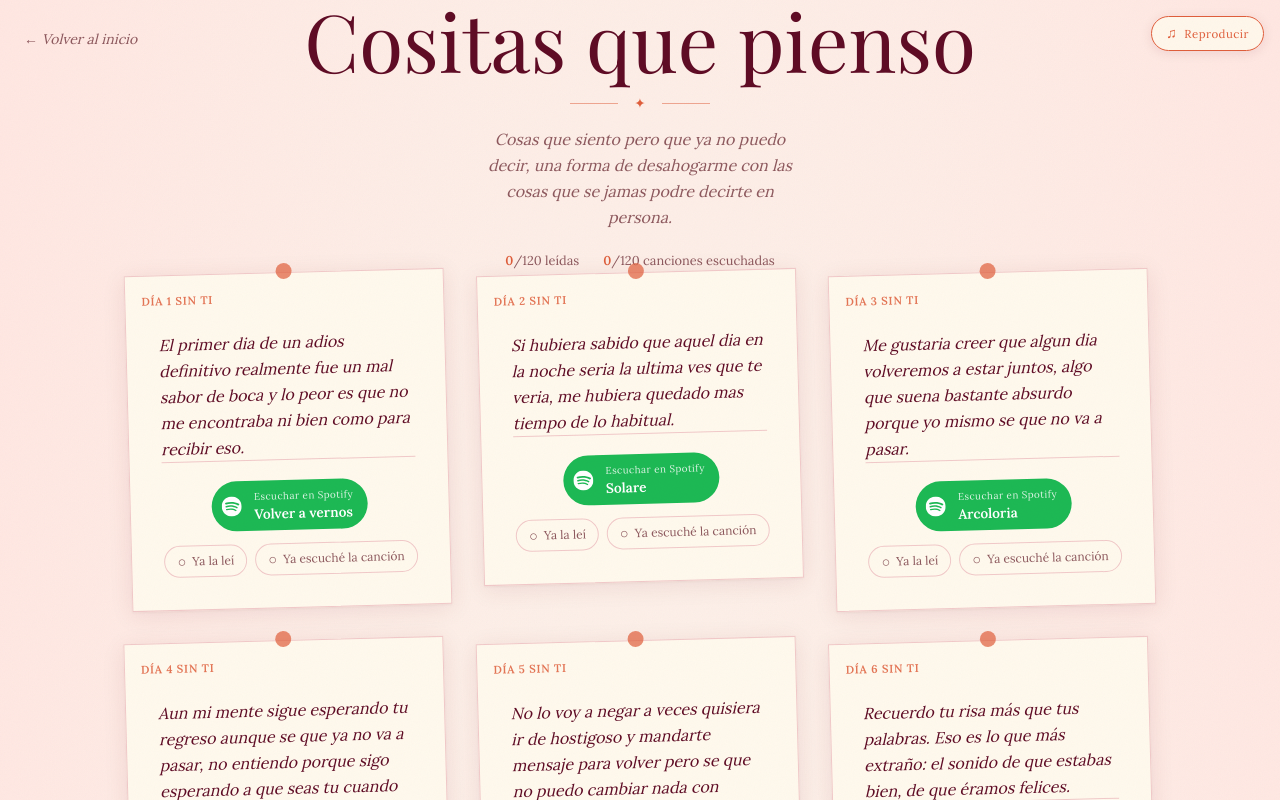
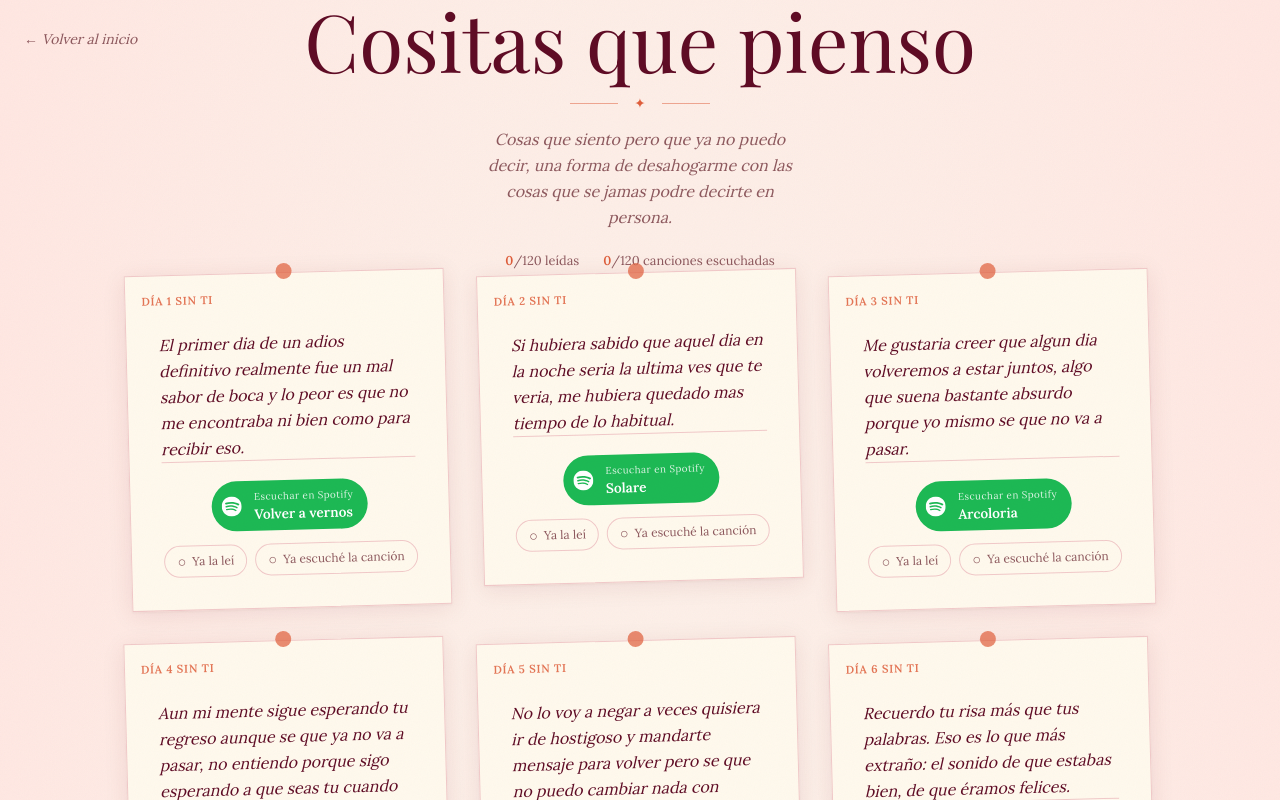
Before and after one commit to Hugo-DevM/Felices-25, a Next.js app: page /notas in a window 1280 px wide. Shown: the top 800 px of the page. Built offline with nearby package versions, Linux system fonts and the light colour scheme; no server answers.

Commit message:
Refactor CancionDeFondo component by removing the playing state and toggle functionality. Simplify autoplay handling and ensure audio plays on user interaction. Update audio element to include autoplay and streamline event listeners for better performance.

```diff
--- a/app/notas/page.tsx
+++ b/app/notas/page.tsx
@@ -258,7 +258,6 @@ function NotaCard({
 
 function CancionDeFondo() {
   const audioRef = useRef<HTMLAudioElement>(null);
-  const [playing, setPlaying] = useState(false);
 
   useEffect(() => {
     const audio = audioRef.current;
@@ -266,19 +265,17 @@ function CancionDeFondo() {
 
     audio.volume = 0.35;
 
-    const tryPlay = () => audio.play().catch(() => {});
-
-    // Los navegadores bloquean el autoplay con sonido hasta que hay
-    // una interacción: si falla, arrancamos en el primer gesto.
+    // Si el navegador bloquea el autoplay (entrar por URL directa o
+    // recargar), reintentamos en silencio con el primer gesto que haya.
     const events = ["pointerdown", "keydown", "touchstart", "scroll"] as const;
     const onFirstGesture = () => {
-      tryPlay();
+      audio.play().catch(() => {});
       events.forEach((e) => window.removeEventListener(e, onFirstGesture));
     };
 
     audio.play().catch(() => {
       events.forEach((e) =>
-        window.addEventListener(e, onFirstGesture, { once: true, passive: true })
+        window.addEventListener(e, onFirstGesture, { passive: true })
       );
     });
 
@@ -287,22 +284,13 @@ function CancionDeFondo() {
     };
   }, []);
 
-  function toggle() {
-    const audio = audioRef.current;
-    if (!audio) return;
-    if (audio.paused) audio.play().catch(() => {});
-    else audio.pause();
-  }
-
   return (
-    <>
     <audio
       ref={audioRef}
       src="/Eclipsis.mp3"
       loop
+      autoPlay
       preload="auto"
-        onPlay={() => setPlaying(true)}
-        onPause={() => setPlaying(false)}
       onEnded={(e) => {
         // Respaldo por si el loop nativo no dispara
         const el = e.currentTarget;
@@ -310,47 +298,6 @@ function CancionDeFondo() {
         el.play().catch(() => {});
       }}
     />
-
-      <motion.button
-        onClick={toggle}
-        aria-label={playing ? "Pausar canción" : "Reproducir canción"}
-        initial={{ opacity: 0 }}
-        animate={{ opacity: 1 }}
-        transition={{ delay: 0.6, duration: 0.5 }}
-        whileHover={{ scale: 1.05 }}
-        whileTap={{ scale: 0.95 }}
-        className="fixed top-4 right-4 z-50"
-        style={{
-          display: "flex",
-          alignItems: "center",
-          gap: "7px",
-          padding: "7px 14px",
-          borderRadius: "500px",
-          border: "1.5px solid var(--color-terracotta)",
-          background: "oklch(98.5% 0.018 78 / 0.85)",
-          backdropFilter: "blur(6px)",
-          color: "var(--color-terracotta)",
-          fontSize: "0.72rem",
-          fontStyle: "normal",
-          letterSpacing: "0.04em",
-          cursor: "pointer",
-          boxShadow: "0 2px 12px oklch(32% 0.115 10 / 0.10)",
-        }}
-      >
-        <motion.span
-          style={{ fontSize: "0.9rem", lineHeight: 1 }}
-          animate={playing ? { scale: [1, 1.18, 1] } : { scale: 1 }}
-          transition={
-            playing
-              ? { duration: 1.6, repeat: Infinity, ease: "easeInOut" }
-              : { duration: 0.2 }
-          }
-        >
-          {playing ? "♪" : "♫"}
-        </motion.span>
-        {playing ? "Eclipsis" : "Reproducir"}
-      </motion.button>
-    </>
   );
 }
 
```
Lines whose indentation alone changed are shown as unchanged.
